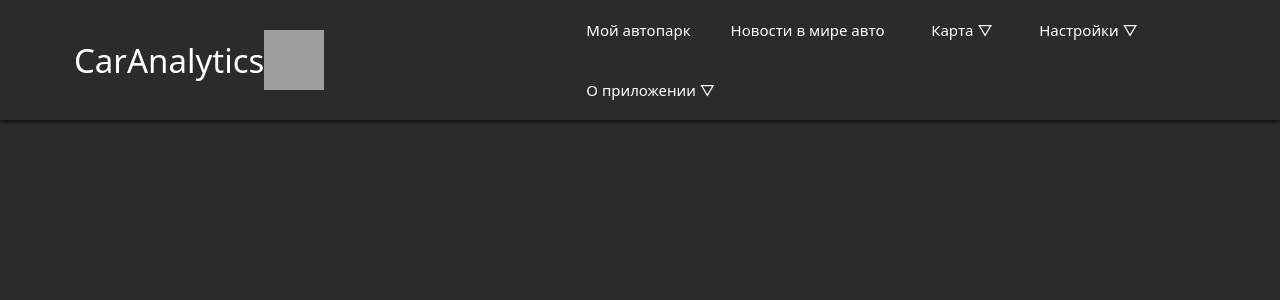
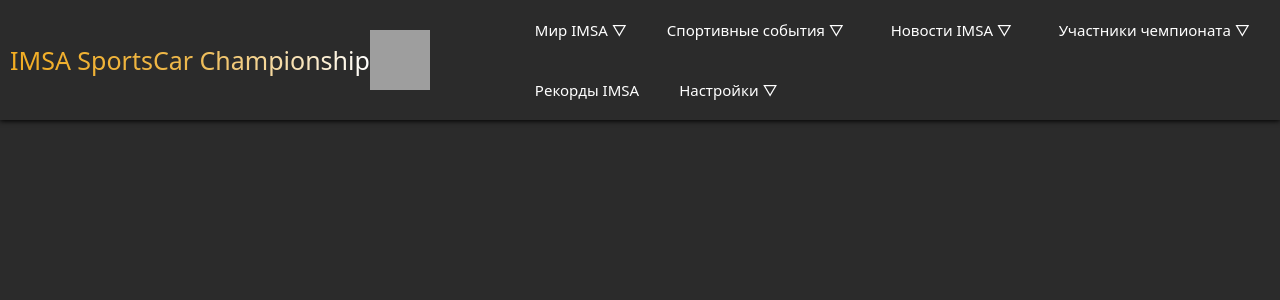
Before and after one commit to Nekitmm5cs/My_car, a Django app: page / in a window 1280 px wide. Shown: the top 300 px of the page. Run offline with Django 5.2, Linux system fonts and the light colour scheme; grey boxes are pictures that could not be loaded.

Commit message:
change sections

```diff
--- a/my_garage/main/static/main/css/header.css
+++ b/my_garage/main/static/main/css/header.css
@@ -22,16 +22,28 @@
     display: flex;
     justify-content: space-between;
     align-items: center;
-    padding: 0 5%;
+    padding: 5 5%;
     box-shadow: 0 1px 5px #000;
 }
 
+header nav {
+    padding-left: 0;
+    margin-left: -30px;
+    display: flex;
+    justify-content: flex-start;
+}
+
 header .logo1 {
-    font-size: 33px;
-    color: white;
-    transition: color 0.7s ease;
+    font-size: 25px;
+    color: transparent;
+    background: linear-gradient(90deg, rgb(243, 173, 33), rgb(237, 184, 77), rgb(255, 255, 255));
+    -webkit-background-clip: text;
+    background-clip: text;
+    transition: background 0.5s ease;
     margin-left: 10px;
+    white-space: nowrap;
 }
+
 
 header .logo1:hover {
     color: rgb(237, 189, 94);
@@ -43,7 +55,12 @@
     width: 60px;
     height: 60px;
     transition: .5s;
-    margin-right: 21%;
+    margin-right: 115px;
+}
+
+header nav ul {
+    padding-left: 0; /* Убираем отступы списка */
+    margin-left: 0; /* Убираем отступы списка */
 }
 
 header nav ul li {
@@ -98,7 +115,7 @@
 nav ul li ul li {
     width: 100%;
     font-size: 12px;
-    text-align: left;
+    text-align: center;
     border: 1px solid rgb(160, 160, 160, .1);
 }
 
@@ -108,12 +125,9 @@
 
 nav ul li ul li ul {
     left: 100%;
-    top: 0;
+    top: 0%;
 }
 
-.manename {
-    font-size: 16px;
-}
 
 nav ul li ul li:hover {
     background: rgb(55, 55, 55);
--- a/my_garage/main/templates/main/header.html
+++ b/my_garage/main/templates/main/header.html
@@ -10,40 +10,60 @@
 </head>
 <body>
     <header>
-        <a href="#" class="logo1">CarAnalytics</a>
+        <a href="#" class="logo1">IMSA SportsCar Championship</a>
         <img src="https://images.vexels.com/media/users/3/154251/isolated/preview/fef0c563c39f2746c35604e969ffe3ef-bmw-car-front-view-silhouette.png" class="pic">
         <nav>
             <ul>
-                <li><a href="#">Мой автопарк</a></li>
-                <li><a href="https://t.me/avtopressa">Новости в мире авто</a></li>
-                <li><a href="#">Карта &bigtriangledown;</a>
-                    <ul><li><a href="#">АЗС</a></li>
-                        <li><a href="#">Автомойка</a></li>
-                        <li><a href="#">Зарядная станция</a></li>
-                        <li><a href="#">Гостиница</a></li>
-                        <li><a href="#">СТО</a></li>
-                    </ul>
+                <li><a href="#">Мир IMSA &bigtriangledown;</a>
+                    <ul><li><a href="#">Регламент IMSA</a>
+                        <li><a href="#">Классы авто</a>
+                    </ul></li>
+
+
+                <li><a href="#">Спортивные события &bigtriangledown;</a>
+                    <ul><li><a href="#">Таблица лидеров &bigtriangledown;</a>
+                            <ul><li><a href="#">WeatherTech</a>
+                                <li><a href="#">Michelin Pilot</a>
+                                <li><a href="#">Prototype</a>
+                            </ul></li>
+                        <li><a href="#">Расписание гонок &bigtriangledown;</a>
+                            <ul><li><a href="#">WeatherTech</a>
+                                <li><a href="#">Michelin Pilot</a>
+                                <li><a href="#">Prototype</a>
+                            </ul></li>
+                        <li><a href="#">Обзор трасс</a>
+                        <li><a href="#">Галерея</a>
+                    </ul></li>
+
+
+                <li><a href="#">Новости IMSA &bigtriangledown;</a>
+                    <ul><li><a href="#">Последние новости</a>
+                        <li><a href="#">Интервью</a>
+                        <li><a href="#">Обзор гонок</a>
+                        <li><a href="#">Обзор трасс</a>
+                    </ul></li>
+
+
+                <li><a href="#">Участники чемпионата &bigtriangledown;</a>
+                    <ul><li><a href="#">Пилоты</a></li>
+                        <li><a href="#">Экипаж</a></li>
+                        <li><a href="#">Партнеры IMSA</a></li>
+                    </ul></li>
                 </li>
+
+
+                <li><a href="#">Рекорды IMSA</a></li>
+
+
                 <li><a href="#">Настройки &bigtriangledown;</a>
                     <ul>
-                        <li class="#"><a href="#">Авторизация/Регистрация</a></li>
-                        <li><a href="#">Напоминание</a></li>
-                        <li><a href="#">Помощь &bigtriangledown;</a>
-                            <ul class="submenu">
-                                <li><a href="{% url 'input' %}" class="instruc">Инструктаж</a></li>
-                                <li><a href="https://www.instagram.com/nekit_mm5cs?igsh=bnFqaTNhMjk1d2Z1&utm_source=qr">Чат с поддержкой</a></li>
-                            </ul>
-                        </li>
+                        <li class="#"><a href="#">Авторизация/Регистрация </a></li>
+                        <li><a href="#">Сообщить о сбое</a></li>
+                        <ul class="submenu">
+                            <li><a href="{% url 'idea' %}">Предложить идею</a></li>
+                        </ul></li>
                     </ul>
-                </li>
-                <li><a href="#">О приложении &bigtriangledown;</a>
-                    <ul class="submenu">
-                        <li><a href="{% url 'idea' %}">Предложить идею</a></li>
-                        <li><a href="#">Версия 1.1.1</a></li>
-                    </ul>
-                </li>
-            </ul>
-        </nav>
+            </nav>
     </header>
 </body>
 </html>
--- a/my_garage/main/urls.py
+++ b/my_garage/main/urls.py
@@ -8,5 +8,6 @@
     path('reminder/', views.reminder_view, name='reminder'),
     path('wheels/', views.wheels_view, name='wheels'),
     path('map/', views.map_view, name='map'),
+    path('maps/', views.maps_view, name='maps'),
     path('idea/', views.idea_view, name='idea'),
 ]
--- a/my_garage/main/views.py
+++ b/my_garage/main/views.py
@@ -18,5 +18,8 @@
 def map_view(request):
     return render(request, 'main/instruction/map.html')
 
+def maps_view(request):
+    return render(request, 'main/maps/maps.html')
+
 def idea_view(request):
     return render(request, 'main/idea_elements/idea.html')
```
Also changed, not shown: my_garage/main/static/main/css/map.css (added, +13 -0 lines), my_garage/main/static/main/js/map.js (added, +21 -0 lines), my_garage/main/templates/main/maps/fdf.html (added, +75 -0 lines), my_garage/main/templates/main/maps/maps.html (added, +16 -0 lines).
